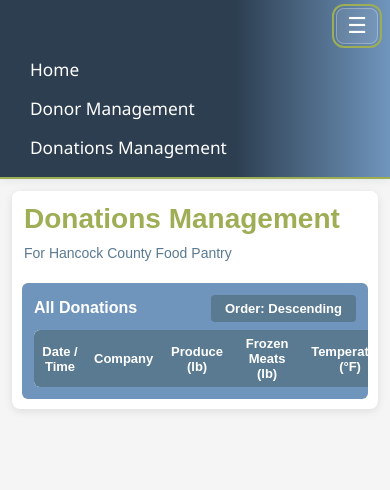
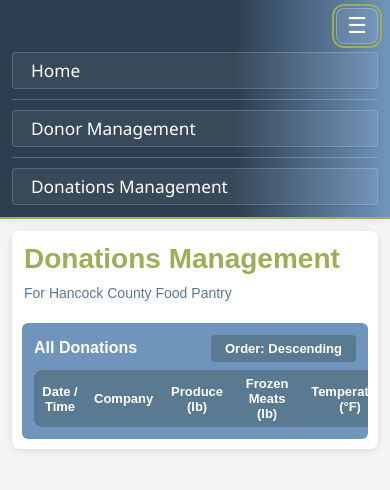
Before and after one commit to amaBridge/hancock-county-food-pantry, a website: page donations-management.html in a window 390 px wide. Both pictures are taken after a click on the button "Toggle navigation menu". Drawn offline with Linux system fonts and the light colour scheme.

Commit message:
Improve mobile nav button styling

```diff
--- a/donations-management.html
+++ b/donations-management.html
@@ -180,10 +180,23 @@
                         width: 100%;
                         max-width: none;
                         text-align: left;
+                        background: rgba(255, 255, 255, 0.06);
+                        border: 1px solid rgba(255, 255, 255, 0.18);
+                        box-shadow: 0 1px 0 rgba(0, 0, 0, 0.08);
+                    }
+
+                    .nav-links a:hover {
+                        background: rgba(157, 174, 85, 0.28);
+                        border-color: rgba(157, 174, 85, 0.9);
+                        color: #fff;
                     }
 
                     .nav-divider {
-                        display: none;
+                        display: block;
+                        width: 100%;
+                        height: 1px;
+                        background: rgba(255, 255, 255, 0.22);
+                        margin: 6px 0;
                     }
 
                     /* Prevent iOS Safari auto-zoom on focus (inputs <16px trigger zoom) */
```
Also changed, not shown: donor-management.html (+14 -1 lines), index.html (+14 -1 lines).
